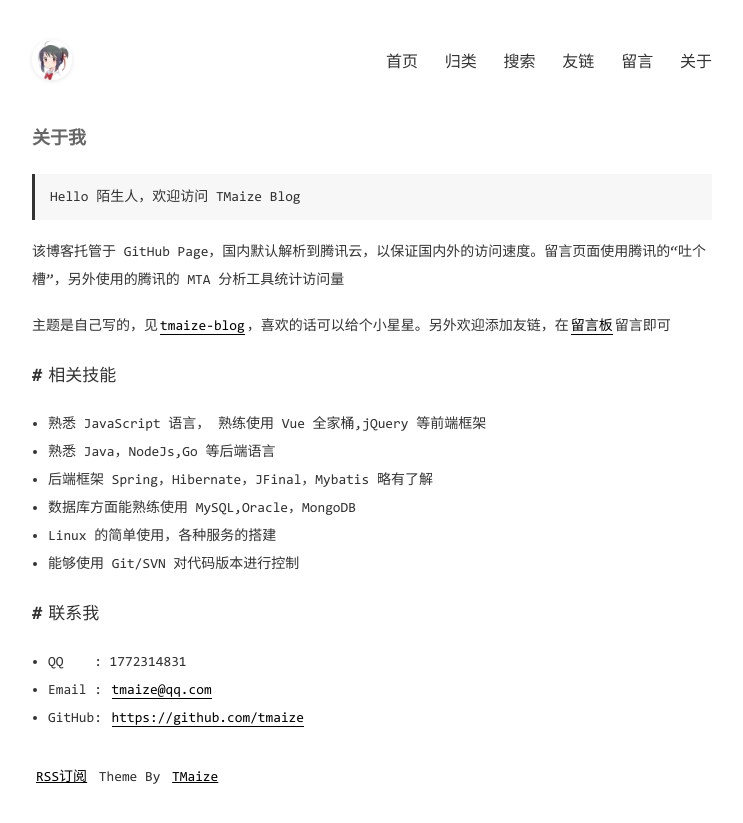
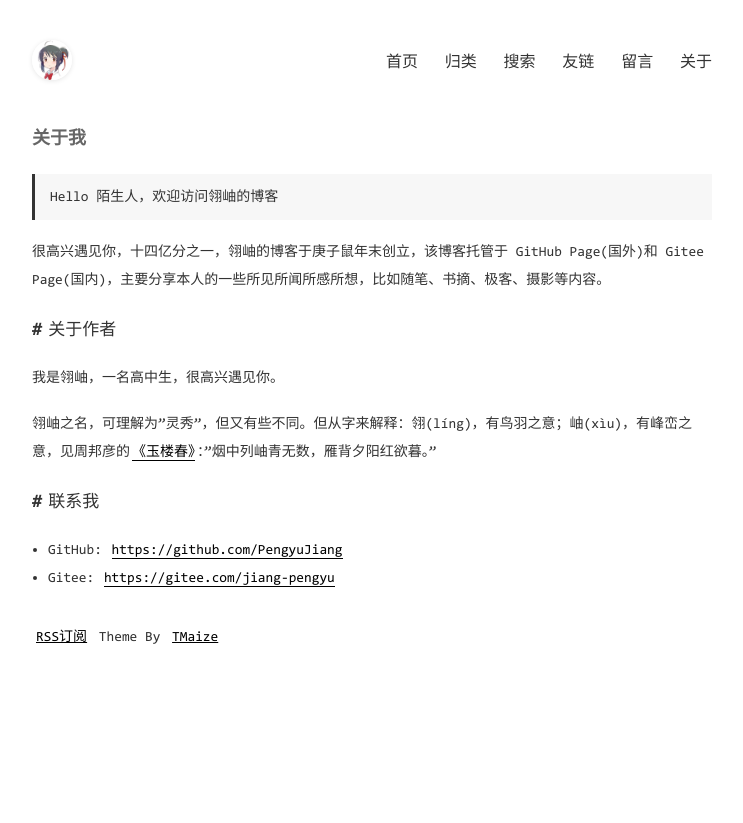
Before and after one commit to PengyuJiang/PengyuJiang.github.io-history, a Jekyll site: the page built from pages/about.md, in a window 1280 px wide. Shown: the top 823 px of the page, without its empty margins (268-1011 px from the left). Built offline with Jekyll 4.4.1, drawn with Linux system fonts in a browser that asks for light colours.

Commit message:
Update about.md

```diff
--- a/pages/about.md
+++ b/pages/about.md
@@ -3,30 +3,18 @@ layout: mypost
 title: 关于我
 ---
 
-> Hello 陌生人，欢迎访问 TMaize Blog
+> Hello 陌生人，欢迎访问翎岫的博客
 
-该博客托管于 GitHub Page，国内默认解析到腾讯云，以保证国内外的访问速度。留言页面使用腾讯的“吐个槽”，另外使用的腾讯的 MTA 分析工具统计访问量
+很高兴遇见你，十四亿分之一，翎岫的博客于庚子鼠年末创立，该博客托管于 GitHub Page(国外)和 Gitee Page(国内)，主要分享本人的一些所见所闻所感所想，比如随笔、书摘、极客、摄影等内容。
 
-主题是自己写的，见[tmaize-blog](https://github.com/TMaize/tmaize-blog)，喜欢的话可以给个小星星。另外欢迎添加友链，在[留言板](chat.html)留言即可
+## 关于作者
 
-## 相关技能
+我是翎岫，一名高中生，很高兴遇见你。
 
-- 熟悉 JavaScript 语言， 熟练使用 Vue 全家桶,jQuery 等前端框架
-
-- 熟悉 Java，NodeJs,Go 等后端语言
-
-- 后端框架 Spring，Hibernate，JFinal，Mybatis 略有了解
-
-- 数据库方面能熟练使用 MySQL,Oracle，MongoDB
-
-- Linux 的简单使用，各种服务的搭建
-
-- 能够使用 Git/SVN 对代码版本进行控制
+翎岫之名，可理解为"灵秀"，但又有些不同。但从字来解释：翎(líng)，有鸟羽之意；岫(xìu)，有峰峦之意，见周邦彦的[《玉楼春》](https://so.gushiwen.org/shiwenv_2a984170f0e0.aspx)："烟中列岫青无数，雁背夕阳红欲暮。"
 
 ## 联系我
 
-- QQ&nbsp;&nbsp;&nbsp;&nbsp;: 1772314831
+- GitHub: [https://github.com/PengyuJiang](https://github.com/PengyuJiang)
 
-- Email&nbsp;: [tmaize@qq.com](http://mail.qq.com/cgi-bin/qm_share?t=qm_mailme&email=YBQNAQkaBSAREU4DDw0)
-
-- GitHub: [https://github.com/tmaize](https://github.com/tmaize)
+- Gitee: [https://gitee.com/jiang-pengyu](https://gitee.com/jiang-pengyu)
```
